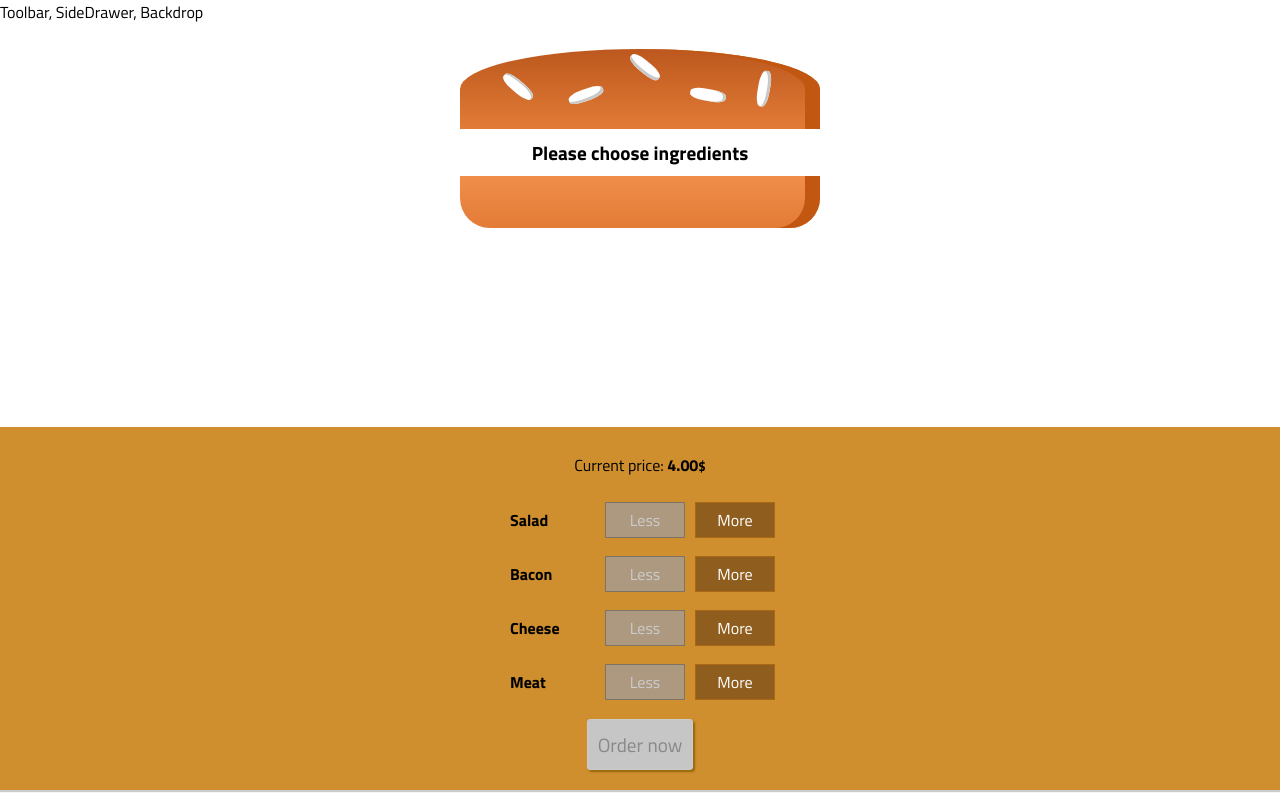
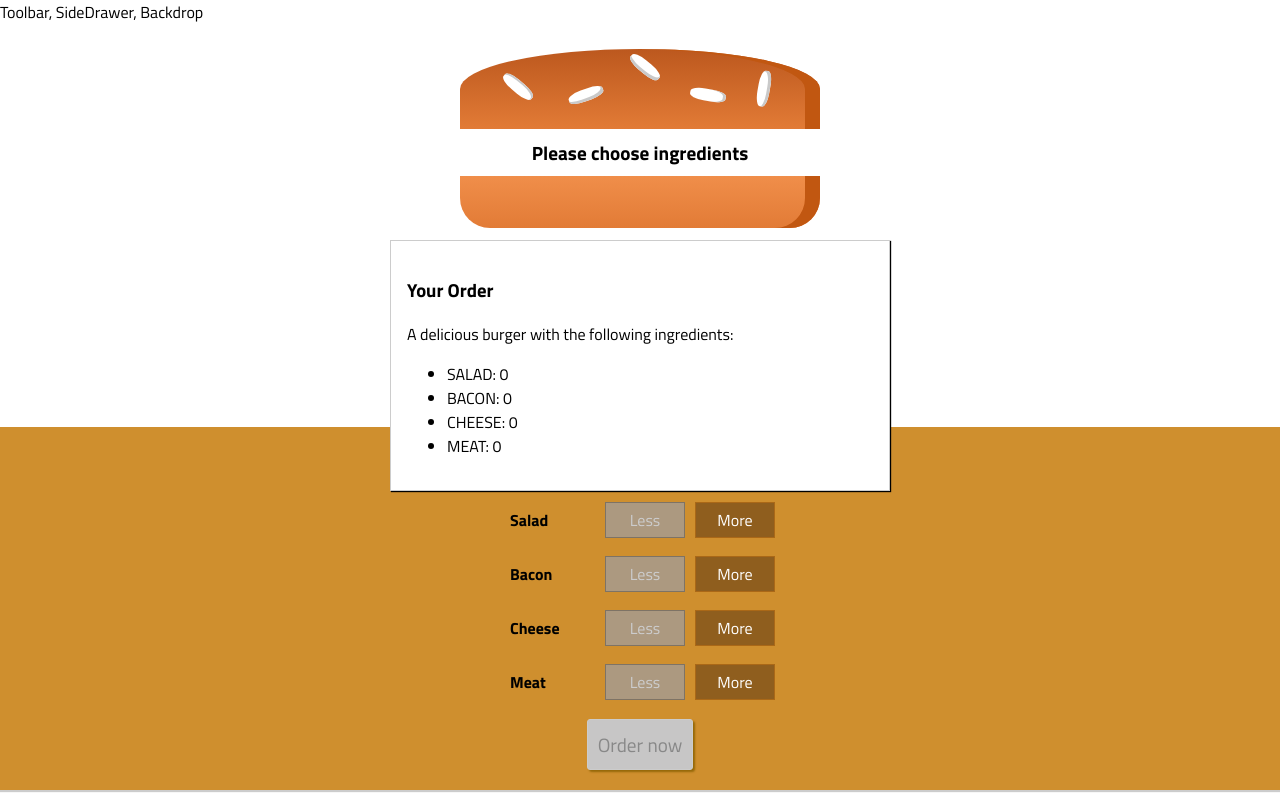
Before and after one commit to akarlovskaya/burger-builder, a React app: page / in a window 1280 px wide. Built offline with nearby package versions, Linux system fonts and the light colour scheme.

Commit message:
add Modal and orderSummary components

```diff
--- /dev/null
+++ b/src/components/OrderSummary/OrderSummary.js
@@ -0,0 +1,21 @@
+import React from 'react';
+
+ const orderSummary = (props) => {
+ // transform object of ingredients to array
+     const ingredientsSummary = Object.keys(props.ingredients)
+        .map( ingredientKey => {
+            return <li key={ingredientKey}>{ingredientKey.toUpperCase()}: {props.ingredients[ingredientKey]}</li>
+            // console.log(ingredientKey);
+        } );
+  return (
+      <React.Fragment>
+          <h3>Your Order</h3>
+          <p>A delicious burger with the following ingredients:</p>
+          <ul>
+              {ingredientsSummary}
+          </ul>
+      </React.Fragment>
+  );
+}
+
+export default orderSummary;
--- /dev/null
+++ b/src/components/UI/Modal/Modal.css
@@ -0,0 +1,20 @@
+.Modal {
+    position: fixed;
+    z-index: 500;
+    background-color: white;
+    width: 70%;
+    border: 1px solid #ccc;
+    box-shadow: 1px 1px 1px black;
+    padding: 16px;
+    left: 15%;
+    top: 30%;
+    box-sizing: border-box;
+    transition: all 0.3s ease-out;
+}
+
+@media (min-width: 600px) {
+    .Modal {
+        width: 500px;
+        left: calc(50% - 250px);
+    }
+}
--- /dev/null
+++ b/src/components/UI/Modal/Modal.js
@@ -0,0 +1,12 @@
+import React from 'react';
+import classes from './Modal.css';
+
+ const modal = (props) => {
+  return (
+      <div className={classes.Modal}>
+          {props.children}
+      </div>
+  );
+}
+
+export default modal;
--- a/src/containers/BurgerBuilder/BurgerBuilder.js
+++ b/src/containers/BurgerBuilder/BurgerBuilder.js
@@ -1,6 +1,8 @@
 import React, { Component } from 'react';
 import Burger from '../../components/Burger/Burger';
 import BuildControls from '../../components/Burger/BuildControls/BuildControls';
+import Modal from '../../components/UI/Modal/Modal';
+import OrderSummary from '../../components/OrderSummary/OrderSummary';
 
 const INGREDIENTS_PRICES = {
     salad: 0.3,
@@ -91,6 +93,9 @@ class BurgerBuilder extends Component {
 
         return (
             <React.Fragment>
+                <Modal>
+                    <OrderSummary ingredients={this.state.ingredients} />
+                </Modal>
                 <Burger ingredients={this.state.ingredients}/>
                 <BuildControls
                     addHandler={this.addIngredientHandler}
```
